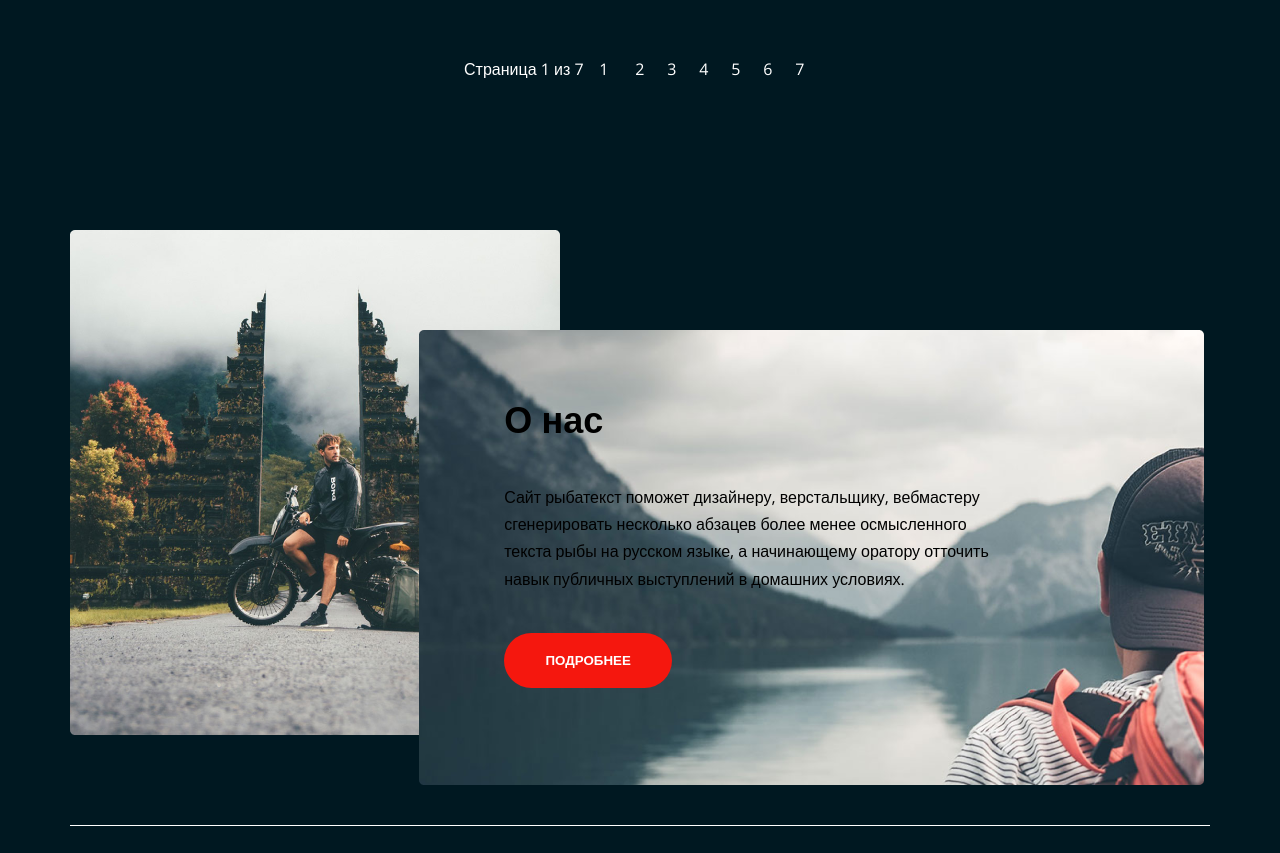
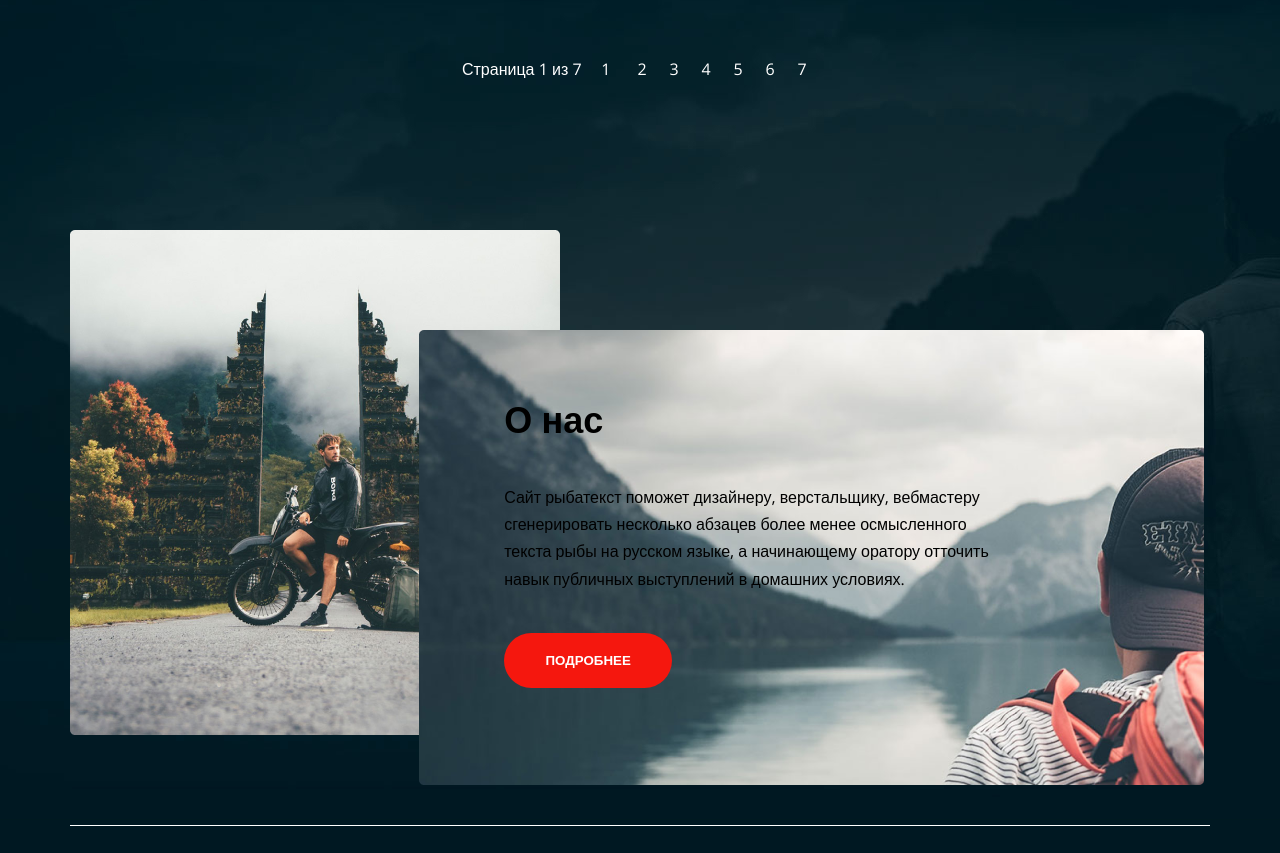
Before and after one commit to as-maslova/AirAsia, a plain HTML site: page index.html in a window 1280 px wide. Shown: the part 1947-2800 px from the top of the page. Drawn offline with nearby package versions, Linux system fonts and the light colour scheme.

Commit message:
Add files via upload

```diff
--- a/index.html
+++ b/index.html
@@ -141,7 +141,7 @@
                 </li>
             </ul>
             <div class="paginator">
-                <div class="paginator__display">Страница 1 из 7</div>
+                <div class="paginator__display">Страница 1 из 7&nbsp</div>
                 <ul class="paginator__list">
                     <li class="paginator__item">
                         <a href="" class="paginator__link">1</a>
--- a/main.css
+++ b/main.css
@@ -64,6 +64,10 @@ h2 {
 
 .wrapper {
     background: #001821;
+    background-image: url('./folder/asia/fon.jpg');
+    background-repeat: no-repeat;
+    background-position: center top;
+
     color: white;
 }
 
```
